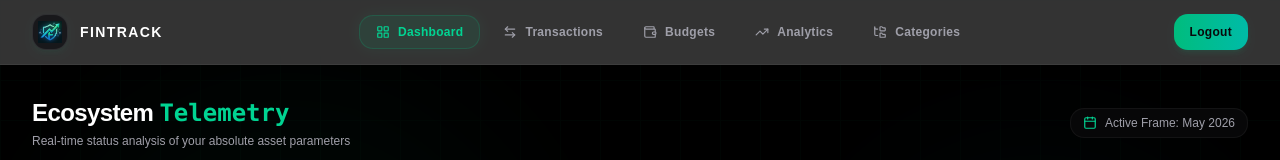
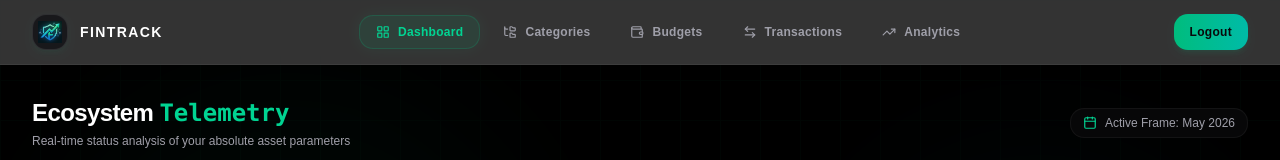
Before and after one commit to Md-suhail07-code/Finance-Tracker, a React (Vite) app in the folder Frontend/: page /dashboard in a window 1280 px wide. Shown: the top 160 px of the page. Built offline with nearby package versions, Linux system fonts and the light colour scheme.

Commit message:
Update navbar to correctly point to links

```diff
--- a/Frontend/src/components/Navbar.tsx
+++ b/Frontend/src/components/Navbar.tsx
@@ -13,21 +13,24 @@ import {
 import { logout } from "@/redux/features/auth/authSlice";
 import { useAppDispatch } from "@/redux/hooks/reduxHooks.ts";
 import { toast } from "sonner";
-import { useNavigate } from "react-router-dom";
+import { useNavigate, useLocation, Link } from "react-router-dom"; // 1. Imported useLocation and Link
 
 const Navbar: React.FC = () => {
   const [isMobileMenuOpen, setIsMobileMenuOpen] = useState(false);
   const [loading, setLoading] = useState(false);
-  const activePath = "/dashboard";
+
+  const location = useLocation(); // 2. Get the current location object
+  const activePath = location.pathname; // 3. Dynamically set active path
+
   const dispatch = useAppDispatch();
   const navigate = useNavigate();
 
   const navigationLinks = [
     { name: "Dashboard", path: "/dashboard", icon: LayoutGrid },
+    { name: "Categories", path: "/categories", icon: FolderTree },
+    { name: "Budgets", path: "/budgets", icon: Wallet },
     { name: "Transactions", path: "/transactions", icon: ArrowLeftRight },
-    { name: "Budgets", path: "/budgets", icon: Wallet },
     { name: "Analytics", path: "/analytics", icon: TrendingUp },
-    { name: "Categories", path: "/categories", icon: FolderTree },
   ];
 
   const handleLogout = () => {
@@ -48,7 +51,7 @@ const Navbar: React.FC = () => {
       <div className="max-w-7xl mx-auto px-4 sm:px-6 lg:px-8">
         <div className="flex items-center justify-between h-16">
           {/* Left Side: Brand Logo and Text Alignment */}
-          <div className="flex items-center gap-3 cursor-pointer group">
+          <div className="flex items-center gap-3 cursor-pointer group" onClick={() => navigate("/dashboard")}>
             <div className="w-9 h-9 rounded-xl bg-zinc-900 border border-white/10 flex items-center justify-center shadow-md shadow-emerald-500/5 transition-transform duration-300 group-hover:scale-105 overflow-hidden">
               <img
                 src={Logo}
@@ -65,12 +68,12 @@ const Navbar: React.FC = () => {
           <div className="hidden md:flex items-center gap-1.5">
             {navigationLinks.map((link) => {
               const isActive = activePath === link.path;
-              const IconComponent = link.icon; // Assign to an uppercase variable to render as a component
+              const IconComponent = link.icon;
 
               return (
-                <a
+                <Link
                   key={link.path}
-                  href={link.path}
+                  to={link.path}
                   className={`flex items-center gap-2 px-4 py-2 rounded-xl text-xs font-semibold tracking-wide transition-all duration-200 ${
                     isActive
                       ? "bg-emerald-500/10 text-emerald-400 border border-emerald-500/20 shadow-[0_0_15px_rgba(5,255,155,0.05)]"
@@ -79,7 +82,7 @@ const Navbar: React.FC = () => {
                 >
                   <IconComponent className="w-3.5 h-3.5" />
                   {link.name}
-                </a>
+                </Link>
               );
             })}
           </div>
@@ -128,13 +131,13 @@ const Navbar: React.FC = () => {
           {/* Mobile Specific App Navigation Nodes */}
           {navigationLinks.map((link) => {
             const isActive = activePath === link.path;
-            const IconComponent = link.icon; // Assign to an uppercase variable to render as a component
+            const IconComponent = link.icon;
 
             return (
-              <a
+              <Link
                 key={link.path}
-                href={link.path}
-                onClick={() => handleLogout()}
+                to={link.path} // 5. Changed href to to
+                onClick={() => setIsMobileMenuOpen(false)} // 6. Fixed: Close menu instead of logging out!
                 className={`flex items-center gap-3 px-4 py-3.5 rounded-xl text-sm font-medium transition duration-150 ${
                   isActive
                     ? "bg-emerald-500/10 text-emerald-400 border border-emerald-500/15"
@@ -143,7 +146,7 @@ const Navbar: React.FC = () => {
               >
                 <IconComponent className="w-4 h-4 shrink-0" />
                 {link.name}
-              </a>
+              </Link>
             );
           })}
 
```
